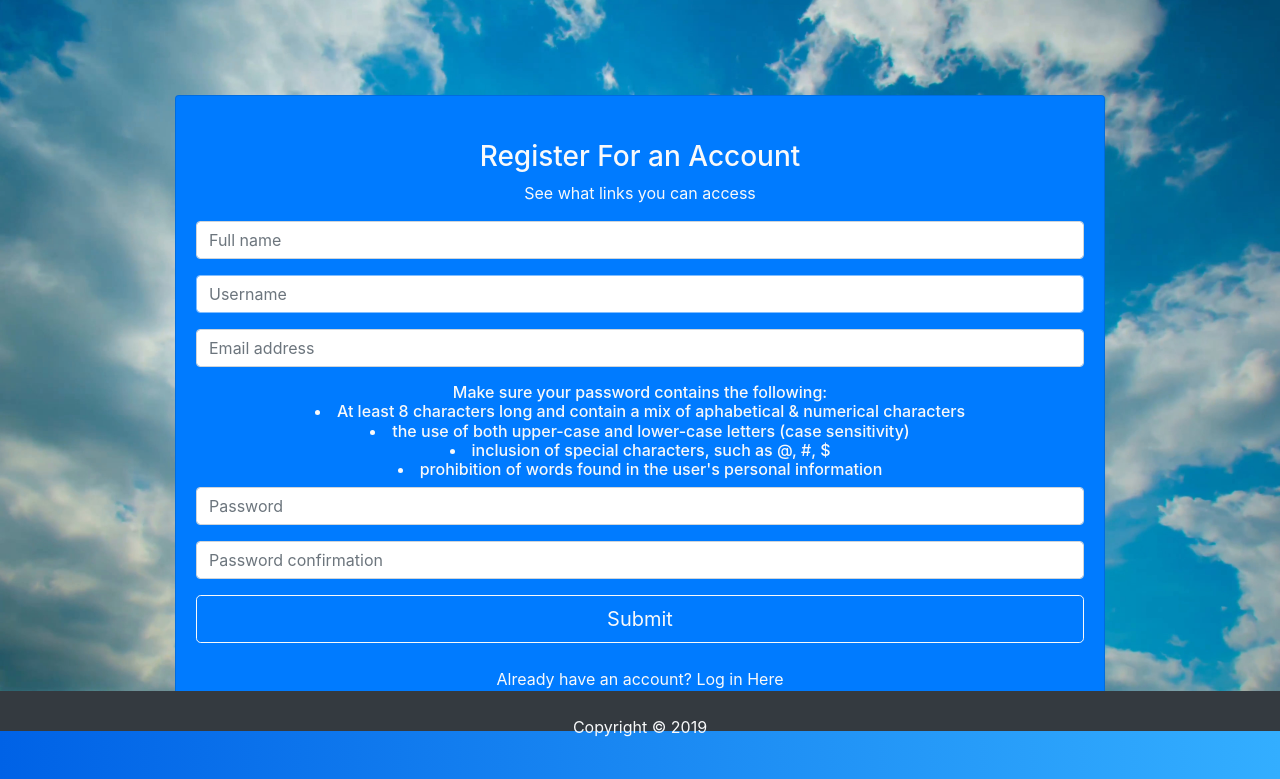
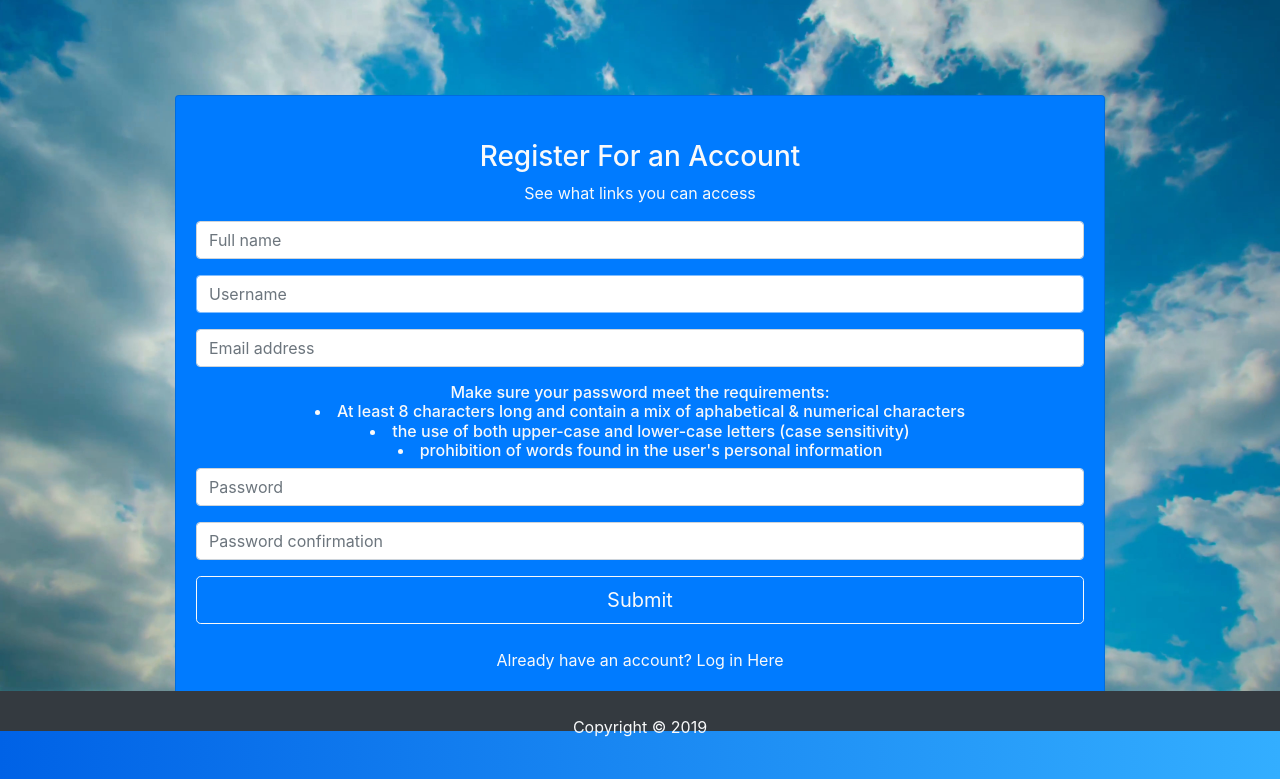
Before and after one commit to Cklewis/Admin-Portal, a Django app: page /users/register/ in a window 1280 px wide. Shown: the part 69-848 px from the top of the page. Run offline with Django 3.2, Linux system fonts and the light colour scheme; some libraries are stand-ins or nearby versions.

Commit message:
Update toe registration again

```diff
--- a/server/adminportal/templates/pages/register.html
+++ b/server/adminportal/templates/pages/register.html
@@ -20,10 +20,9 @@
               {{ form.email | as_crispy_field }}
             </div>
             <h6>
-              Make sure your password contains the following:
+              Make sure your password meet the requirements:
               <li>At least 8 characters long and contain a mix of aphabetical & numerical characters</li>
               <li>the use of both upper-case and lower-case letters (case sensitivity)</li>
-              <li>inclusion of special characters, such as @, #, $</li>
               <li>prohibition of words found in the user's personal information</li>
             </h6>
             <div class="form-group">
```
